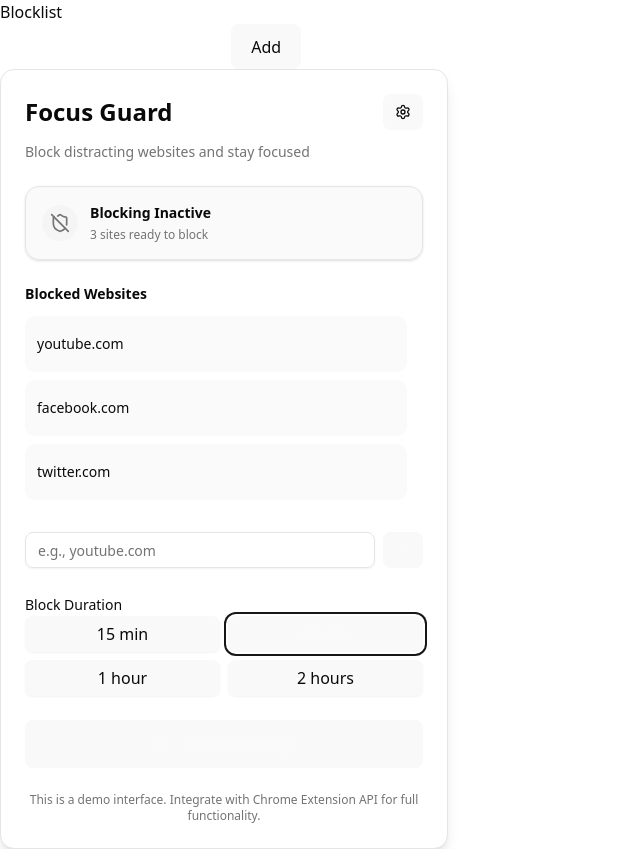
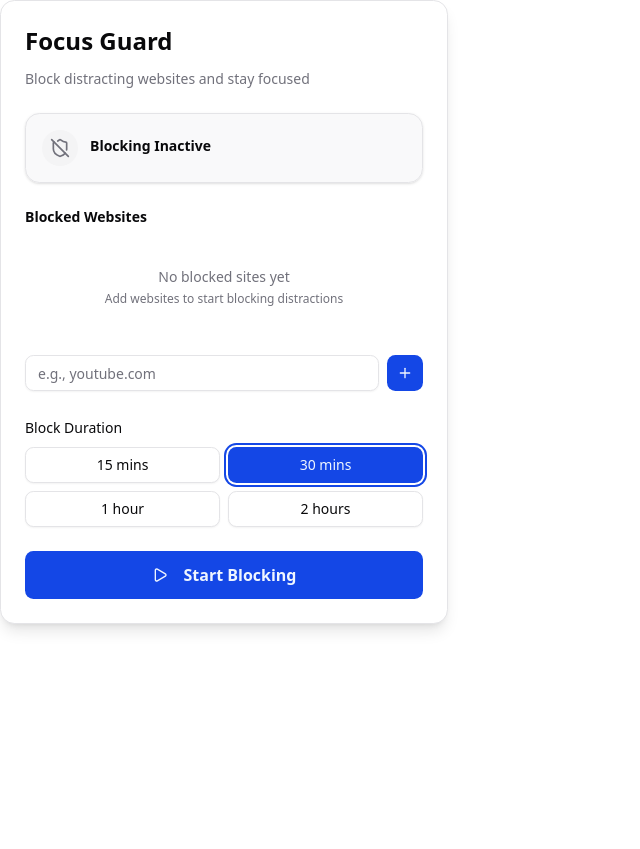
Before and after one commit to TusharSSurve/FocusGuard, a React (Vite) app: page / in a window 1280 px wide. Shown: the whole page, without its empty margins (0-640 px from the left). After the commit the page ends 800 px from the top, so only its background shows below. Built offline with nearby package versions, Linux system fonts and the light colour scheme.

Commit message:
feat: Add & Remove site with validation added

```diff
--- a/package.json
+++ b/package.json
@@ -20,7 +20,8 @@
     "react": "^19.2.0",
     "react-dom": "^19.2.0",
     "tailwind-merge": "^3.4.0",
-    "tailwindcss": "^4.1.17"
+    "tailwindcss": "^4.1.17",
+    "uuid": "^13.0.0"
   },
   "devDependencies": {
     "@eslint/js": "^9.39.1",
--- a/src/App.tsx
+++ b/src/App.tsx
@@ -7,6 +7,7 @@ import { BlockedSitesList } from "./components/BlockedSitesList";
 import { AddWebsiteForm } from "./components/AddWebsiteForm";
 import { Separator } from "@radix-ui/react-separator";
 import { TimerControl } from "./components/TimerControl";
+import { v4 as uuidv4 } from 'uuid';
 
 interface BlockedSite {
   id: string;
@@ -14,16 +15,27 @@ interface BlockedSite {
 }
 
 function App() {
-  const [sites, setSites] = useState<string[]>([]);
-  const [input, setInput] = useState('');
-  const [blockedSites, setBlockedSites] = useState<BlockedSite[]>([
-    { id: "1", url: "youtube.com" },
-    { id: "2", url: "facebook.com" },
-    { id: "3", url: "twitter.com" },
-  ]);
+  const [sites, setSites] = useState<BlockedSite[]>([]);
   const [isBlocking, setIsBlocking] = useState(false);
   const [duration, setDuration] = useState(30);
   const [remainingTime, setRemainingTime] = useState<number | undefined>();
+  const [error, setError] = useState("");
+
+  useEffect(() => {
+    if (isBlocking && remainingTime !== undefined && remainingTime > 0) {
+      const interval = setInterval(() => {
+        setRemainingTime((prev) => {
+          if (prev === undefined || prev <= 1) {
+            setIsBlocking(false);
+            return undefined;
+          }
+          return prev - 1;
+        });
+      }, 60000);
+
+      return () => clearInterval(interval);
+    }
+  }, [isBlocking, remainingTime]);
 
   useEffect(() => {
     chrome?.storage?.local.get('blocklist').then(({ blocklist }) => {
@@ -31,41 +43,42 @@ function App() {
     })
   }, [])
 
-  const addSite = async () => {
-    const updated = [...sites, input];
+  const addSite = async (input: string) => {
+    const uniqueId = uuidv4();
+    const existingSite = sites.find(site => site.url.includes(input));
+    if (!existingSite) {
+      const updated = [...sites, { id: uniqueId, url: input }];
       await chrome?.storage?.local.set({ blockList: updated });
       setSites(updated);
-    setInput('');
       chrome.runtime.sendMessage({ action: 'updateRules', sites: updated });
+    } else setError("Website URL already exist");
   };
 
   const removeSite = async (siteToRemove: string) => {
-    const updated = sites.filter(site => site !== siteToRemove);
+    const updated = sites.filter(site => site.id !== siteToRemove);
     await chrome?.storage?.local.set({ blockList: updated });
     setSites(updated);
     chrome.runtime.sendMessage({ action: 'updateRules', sites: updated });
   };
 
+  const handleToggleBlocking = () => {
+    if (!isBlocking) {
+      if (sites.length === 0) {
+        return;
+      }
+      setRemainingTime(duration);
+      setIsBlocking(true);
+    } else {
+      setIsBlocking(false);
+      setRemainingTime(undefined);
+    }
+  };
+
   return (
-    <div>
-      <h2>Blocklist</h2>
-      <input value={input} onChange={(e) => setInput(e.target.value)} />
-      <button onClick={addSite}>Add</button>
-      <ul>
-        {sites.map(site => (
-          <li key={site}>
-            {site}
-            <button onClick={() => removeSite(site)}>Remove</button>
-          </li>
-        ))}
-      </ul>
     <Card className="w-full max-w-md shadow-lg">
       <CardHeader className="space-y-1">
         <div className="flex items-center justify-between">
           <CardTitle className="text-2xl font-bold">Focus Guard</CardTitle>
-            <Button variant="ghost" size="icon">
-              <Settings className="h-5 w-5" />
-            </Button>
         </div>
         <CardDescription>
           Block distracting websites and stay focused
@@ -75,15 +88,15 @@ function App() {
         <BlockingStatus
           isActive={isBlocking}
           remainingTime={remainingTime}
-            blockedCount={blockedSites.length}
+          blockedCount={sites.length}
         />
         <div className="space-y-4">
           <div>
-              <h3 className="text-sm font-semibold mb-3">Blocked Websites</h3>
-              <BlockedSitesList sites={blockedSites} onRemove={() => { }} />
+            <h3 className="text-sm font-semibold mb-2">Blocked Websites</h3>
+            <BlockedSitesList sites={sites} onRemove={removeSite} />
           </div>
-
-            <AddWebsiteForm onAdd={() => { }} />
+          <AddWebsiteForm onAdd={addSite} onChange={() => setError("")} />
+          {error && <p className="text-center text-red-500 text-sm">{error}</p>}
         </div>
         <Separator />
         <TimerControl
@@ -91,7 +104,7 @@ function App() {
           onDurationChange={setDuration}
         />
         <Button
-            onClick={() => { }}
+          onClick={handleToggleBlocking}
           className="w-full h-12 text-base font-semibold"
           size="lg"
         >
@@ -107,13 +120,8 @@ function App() {
             </>
           )}
         </Button>
-
-          <p className="text-xs text-center text-muted-foreground">
-            This is a demo interface. Integrate with Chrome Extension API for full functionality.
-          </p>
       </CardContent>
     </Card>
-    </div>
   );
 }
 
--- a/src/components/BlockingStatus.tsx
+++ b/src/components/BlockingStatus.tsx
@@ -21,14 +21,14 @@ export const BlockingStatus = ({ isActive, remainingTime, blockedCount }: Blocki
   return (
     <Card className={cn(
       "p-4 transition-all",
-      isActive ? "bg-success/10 border-success" : "bg-muted/50"
+      isActive ? "bg-green-600/10 border-green-600" : "bg-muted/50"
     )}>
       <div className="flex items-center gap-3">
         <div className={cn(
           "p-2 rounded-full",
-          isActive ? "bg-success text-success-foreground" : "bg-muted text-muted-foreground"
+          isActive ? "bg-green-600 text-success-foreground" : "bg-muted text-muted-foreground"
         )}>
-          {isActive ? <Shield className="h-5 w-5" /> : <ShieldOff className="h-5 w-5" />}
+          {isActive ? <Shield className="h-5 w-5 text-white" /> : <ShieldOff className="h-5 w-5" />}
         </div>
         <div className="flex-1">
           <p className="font-semibold text-sm">
--- a/src/components/TimerControl.tsx
+++ b/src/components/TimerControl.tsx
@@ -7,8 +7,8 @@ interface TimerControlProps {
 }
 
 const DURATION_OPTIONS = [
-  { label: "15 min", value: 15 },
-  { label: "30 min", value: 30 },
+  { label: "15 mins", value: 15 },
+  { label: "30 mins", value: 30 },
   { label: "1 hour", value: 60 },
   { label: "2 hours", value: 120 },
 ];
@@ -17,7 +17,7 @@ export const TimerControl = ({ selectedDuration, onDurationChange }: TimerContro
   return (
     <div className="space-y-3">
       <label className="text-sm font-medium">Block Duration</label>
-      <div className="grid grid-cols-2 gap-2">
+      <div className="grid grid-cols-2 gap-2 mt-2">
         {DURATION_OPTIONS.map((option) => (
           <Button
             key={option.value}
--- a/src/index.css
+++ b/src/index.css
@@ -3,105 +3,74 @@
 
 @custom-variant dark (&:is(.dark *));
 :root {
-  font-family: system-ui, Avenir, Helvetica, Arial, sans-serif;
-  line-height: 1.5;
-  font-weight: 400;
-
-  color-scheme: light dark;
-  color: rgba(255, 255, 255, 0.87);
-  background-color: #242424;
-
-  font-synthesis: none;
-  text-rendering: optimizeLegibility;
-  -webkit-font-smoothing: antialiased;
-  -moz-osx-font-smoothing: grayscale;
-  --radius: 0.625rem;
+  --radius: 0.65rem;
   --background: oklch(1 0 0);
-  --foreground: oklch(0.145 0 0);
+  --foreground: oklch(0.141 0.005 285.823);
   --card: oklch(1 0 0);
-  --card-foreground: oklch(0.145 0 0);
+  --card-foreground: oklch(0.141 0.005 285.823);
   --popover: oklch(1 0 0);
-  --popover-foreground: oklch(0.145 0 0);
-  --primary: oklch(0.205 0 0);
-  --primary-foreground: oklch(0.985 0 0);
-  --secondary: oklch(0.97 0 0);
-  --secondary-foreground: oklch(0.205 0 0);
-  --muted: oklch(0.97 0 0);
-  --muted-foreground: oklch(0.556 0 0);
-  --accent: oklch(0.97 0 0);
-  --accent-foreground: oklch(0.205 0 0);
+  --popover-foreground: oklch(0.141 0.005 285.823);
+  --primary: oklch(0.488 0.243 264.376);
+  --primary-foreground: oklch(0.97 0.014 254.604);
+  --secondary: oklch(0.967 0.001 286.375);
+  --secondary-foreground: oklch(0.21 0.006 285.885);
+  --muted: oklch(0.967 0.001 286.375);
+  --muted-foreground: oklch(0.552 0.016 285.938);
+  --accent: oklch(0.967 0.001 286.375);
+  --accent-foreground: oklch(0.21 0.006 285.885);
   --destructive: oklch(0.577 0.245 27.325);
-  --border: oklch(0.922 0 0);
-  --input: oklch(0.922 0 0);
+  --border: oklch(0.92 0.004 286.32);
+  --input: oklch(0.92 0.004 286.32);
   --ring: oklch(0.708 0 0);
-  --chart-1: oklch(0.646 0.222 41.116);
-  --chart-2: oklch(0.6 0.118 184.704);
-  --chart-3: oklch(0.398 0.07 227.392);
-  --chart-4: oklch(0.828 0.189 84.429);
-  --chart-5: oklch(0.769 0.188 70.08);
+  --chart-1: oklch(0.809 0.105 251.813);
+  --chart-2: oklch(0.623 0.214 259.815);
+  --chart-3: oklch(0.546 0.245 262.881);
+  --chart-4: oklch(0.488 0.243 264.376);
+  --chart-5: oklch(0.424 0.199 265.638);
   --sidebar: oklch(0.985 0 0);
-  --sidebar-foreground: oklch(0.145 0 0);
-  --sidebar-primary: oklch(0.205 0 0);
-  --sidebar-primary-foreground: oklch(0.985 0 0);
-  --sidebar-accent: oklch(0.97 0 0);
-  --sidebar-accent-foreground: oklch(0.205 0 0);
-  --sidebar-border: oklch(0.922 0 0);
+  --sidebar-foreground: oklch(0.141 0.005 285.823);
+  --sidebar-primary: oklch(0.546 0.245 262.881);
+  --sidebar-primary-foreground: oklch(0.97 0.014 254.604);
+  --sidebar-accent: oklch(0.967 0.001 286.375);
+  --sidebar-accent-foreground: oklch(0.21 0.006 285.885);
+  --sidebar-border: oklch(0.92 0.004 286.32);
   --sidebar-ring: oklch(0.708 0 0);
 }
 
-a {
-  font-weight: 500;
-  color: #646cff;
-  text-decoration: inherit;
-}
-a:hover {
-  color: #535bf2;
+.dark {
+  --background: oklch(0.141 0.005 285.823);
+  --foreground: oklch(0.985 0 0);
+  --card: oklch(0.21 0.006 285.885);
+  --card-foreground: oklch(0.985 0 0);
+  --popover: oklch(0.21 0.006 285.885);
+  --popover-foreground: oklch(0.985 0 0);
+  --primary: oklch(0.488 0.243 264.376);
+  --primary-foreground: oklch(0.97 0.014 254.604);
+  --secondary: oklch(0.274 0.006 286.033);
+  --secondary-foreground: oklch(0.985 0 0);
+  --muted: oklch(0.274 0.006 286.033);
+  --muted-foreground: oklch(0.705 0.015 286.067);
+  --accent: oklch(0.274 0.006 286.033);
+  --accent-foreground: oklch(0.985 0 0);
+  --destructive: oklch(0.704 0.191 22.216);
+  --border: oklch(1 0 0 / 10%);
+  --input: oklch(1 0 0 / 15%);
+  --ring: oklch(0.556 0 0);
+  --chart-1: oklch(0.809 0.105 251.813);
+  --chart-2: oklch(0.623 0.214 259.815);
+  --chart-3: oklch(0.546 0.245 262.881);
+  --chart-4: oklch(0.488 0.243 264.376);
+  --chart-5: oklch(0.424 0.199 265.638);
+  --sidebar: oklch(0.21 0.006 285.885);
+  --sidebar-foreground: oklch(0.985 0 0);
+  --sidebar-primary: oklch(0.623 0.214 259.815);
+  --sidebar-primary-foreground: oklch(0.97 0.014 254.604);
+  --sidebar-accent: oklch(0.274 0.006 286.033);
+  --sidebar-accent-foreground: oklch(0.985 0 0);
+  --sidebar-border: oklch(1 0 0 / 10%);
+  --sidebar-ring: oklch(0.439 0 0);
 }
 
-body {
-  margin: 0;
-  display: flex;
-  place-items: center;
-  min-width: 320px;
-  min-height: 100vh;
-}
-
-h1 {
-  font-size: 3.2em;
-  line-height: 1.1;
-}
-
-button {
-  border-radius: 8px;
-  border: 1px solid transparent;
-  padding: 0.6em 1.2em;
-  font-size: 1em;
-  font-weight: 500;
-  font-family: inherit;
-  background-color: #1a1a1a;
-  cursor: pointer;
-  transition: border-color 0.25s;
-}
-button:hover {
-  border-color: #646cff;
-}
-button:focus,
-button:focus-visible {
-  outline: 4px auto -webkit-focus-ring-color;
-}
-
-@media (prefers-color-scheme: light) {
-  :root {
-    color: #213547;
-    background-color: #ffffff;
-  }
-  a:hover {
-    color: #747bff;
-  }
-  button {
-    background-color: #f9f9f9;
-  }
-}
 
 @theme inline {
   --radius-sm: calc(var(--radius) - 4px);
@@ -141,40 +110,6 @@ button:focus-visible {
   --color-sidebar-ring: var(--sidebar-ring);
 }
 
-.dark {
-  --background: oklch(0.145 0 0);
-  --foreground: oklch(0.985 0 0);
-  --card: oklch(0.205 0 0);
-  --card-foreground: oklch(0.985 0 0);
-  --popover: oklch(0.205 0 0);
-  --popover-foreground: oklch(0.985 0 0);
-  --primary: oklch(0.922 0 0);
-  --primary-foreground: oklch(0.205 0 0);
-  --secondary: oklch(0.269 0 0);
-  --secondary-foreground: oklch(0.985 0 0);
-  --muted: oklch(0.269 0 0);
-  --muted-foreground: oklch(0.708 0 0);
-  --accent: oklch(0.269 0 0);
-  --accent-foreground: oklch(0.985 0 0);
-  --destructive: oklch(0.704 0.191 22.216);
-  --border: oklch(1 0 0 / 10%);
-  --input: oklch(1 0 0 / 15%);
-  --ring: oklch(0.556 0 0);
-  --chart-1: oklch(0.488 0.243 264.376);
-  --chart-2: oklch(0.696 0.17 162.48);
-  --chart-3: oklch(0.769 0.188 70.08);
-  --chart-4: oklch(0.627 0.265 303.9);
-  --chart-5: oklch(0.645 0.246 16.439);
-  --sidebar: oklch(0.205 0 0);
-  --sidebar-foreground: oklch(0.985 0 0);
-  --sidebar-primary: oklch(0.488 0.243 264.376);
-  --sidebar-primary-foreground: oklch(0.985 0 0);
-  --sidebar-accent: oklch(0.269 0 0);
-  --sidebar-accent-foreground: oklch(0.985 0 0);
-  --sidebar-border: oklch(1 0 0 / 10%);
-  --sidebar-ring: oklch(0.556 0 0);
-}
-
 @layer base {
   * {
     @apply border-border outline-ring/50;
```
Also changed, not shown: src/components/AddWebsiteForm.tsx (+17 -10 lines), src/lib/constants.ts (added, +8 -0 lines), 1 other file (tests, documents, lock files or other folders). Lines whose indentation alone changed are shown as unchanged.
